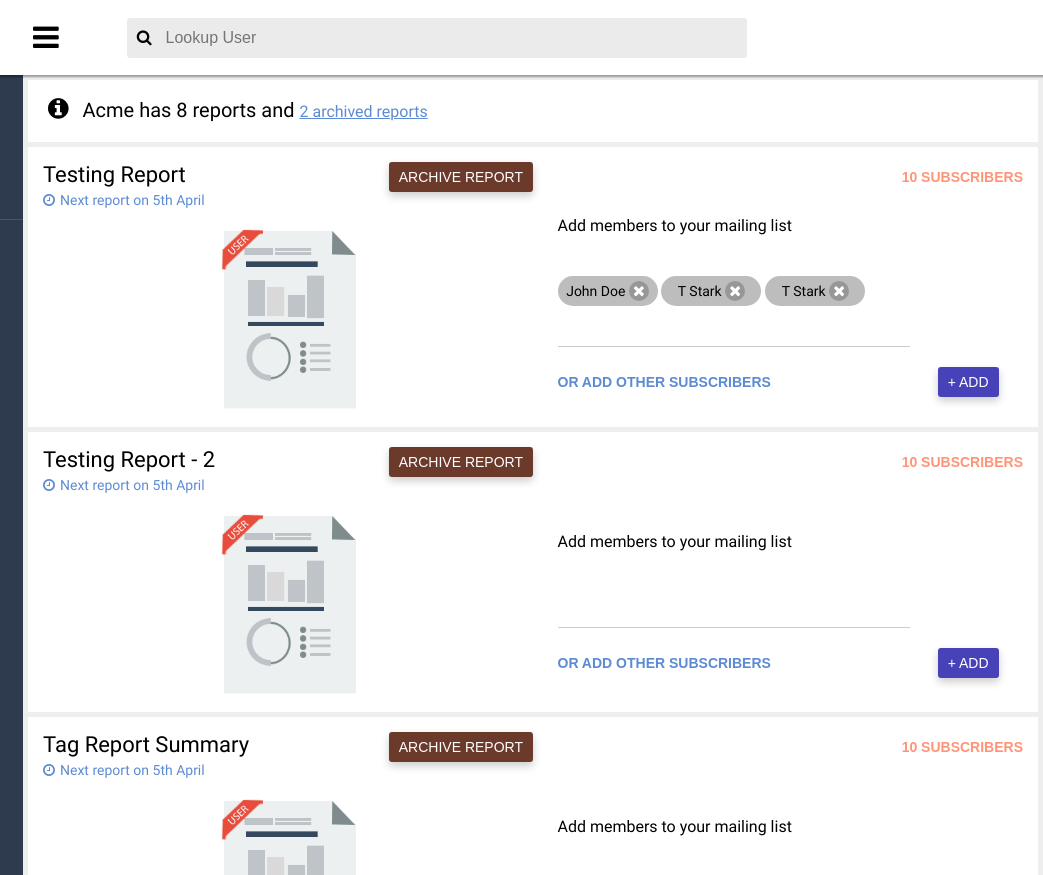
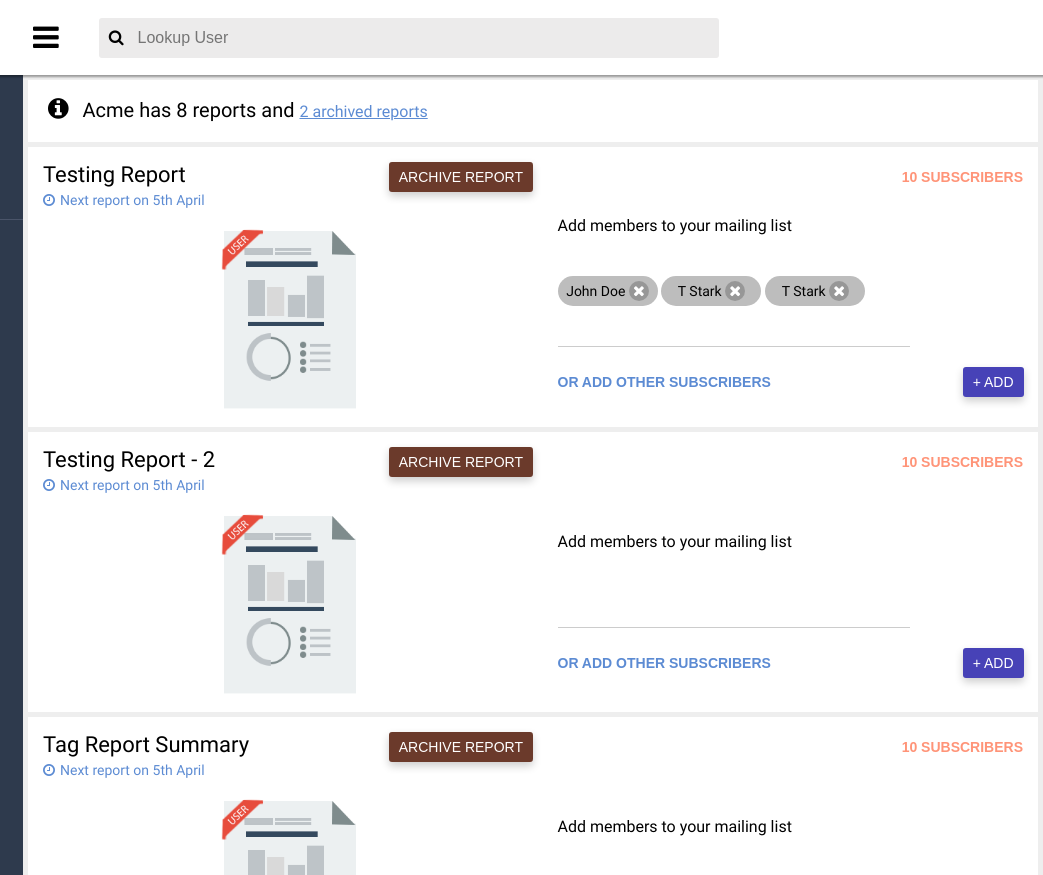
Before and after one commit to priyanka0901/UI-task, a website: page ass1-sass/index.html in a window 1280 px wide. Shown: the full height of the page, 237-1280 px from the left. Drawn offline with nearby package versions, Linux system fonts and the light colour scheme; files that its build step writes are made by us from their sources; files whose address does not match are found by name.

Commit message:
Fixed scrollbar

```diff
--- a/ass1-sass/sass/pages/_home.scss
+++ b/ass1-sass/sass/pages/_home.scss
@@ -26,7 +26,7 @@
     }
 
     .menu {
-      margin: 22px 50px;
+      margin:22px 40px 22px 50px;
 
       i {
         font-size: 30px;
@@ -37,7 +37,7 @@
       background-color: $light-brown;
       border-radius: 3px;
       box-sizing: border-box;
-      margin: 18px;
+      margin: 18px 0;
       padding: 5px 10px;
       width: 50%;
 
@@ -152,6 +152,7 @@
   margin-left: 260px;
   overflow-y: auto;
   padding: 5px;
+  padding-bottom: 100px;
   position: relative;
 
   .container-info {
@@ -289,7 +290,8 @@
 
       .add-button {
         background-color: $dark-blue;
-
+        left: 25px;
+        position: relative;
       }
     }
   }
```
